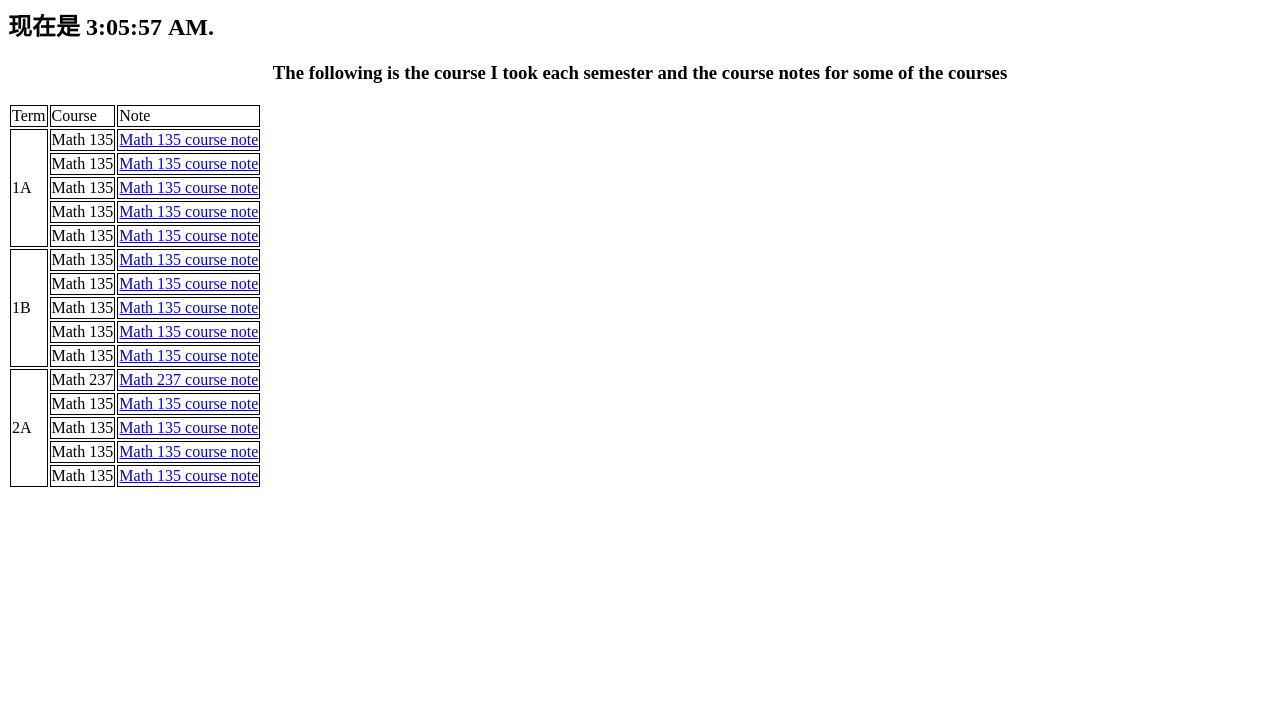
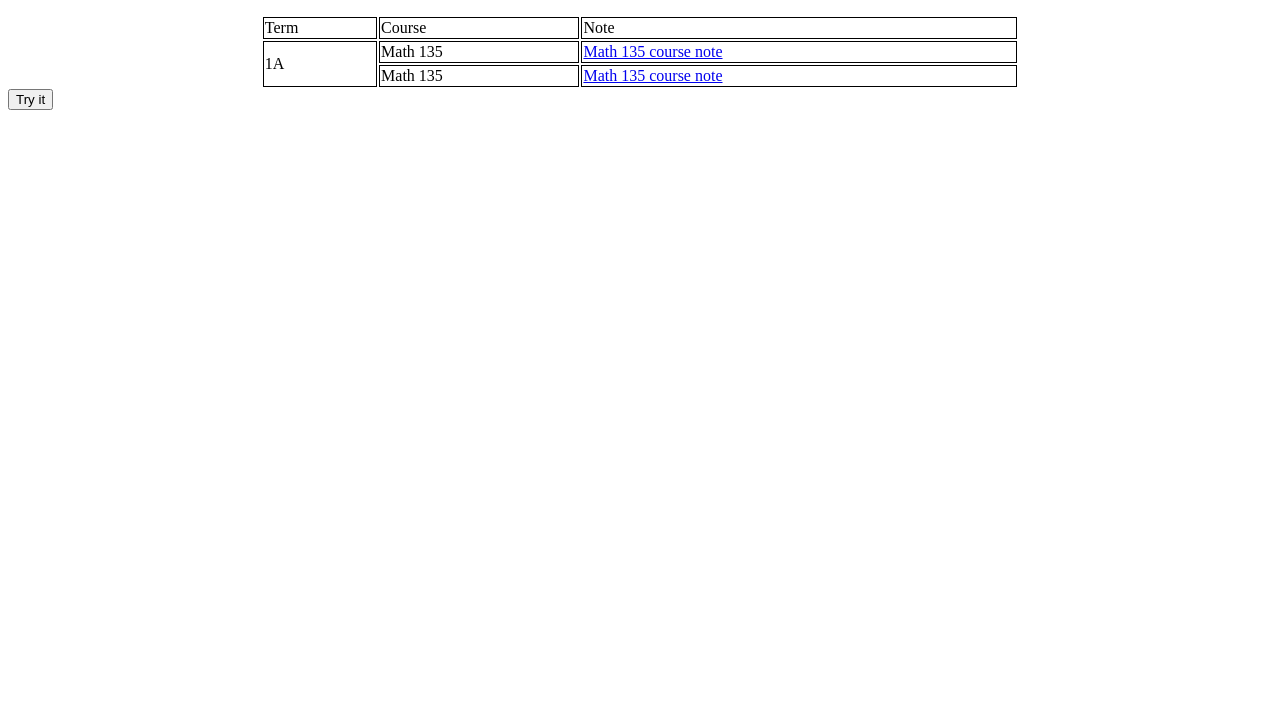
Before and after one commit to ChenxuanWei0428/My_web, a plain HTML site: page notes.html in a window 1280 px wide. Shown: the part 73-800 px from the top of the page. Drawn offline with nearby package versions, Linux system fonts and the light colour scheme.

Commit message:
small update

```diff
--- a/css/note_style.css
+++ b/css/note_style.css
@@ -4,4 +4,14 @@ td {
 
 #note_intro {
     text-align: center;
+    font-size: 24px;
 }
+
+#notes_table {
+    justify-content: center;
+    display: flex;
+}
+
+#notes_table table {
+    width: 60%;
+}
--- /dev/null
+++ b/js/notes.js
@@ -0,0 +1,9 @@
+function myFunction() {
+    const element = (
+        <div>
+            <h1>Hello, world!</h1>
+            <h2>现在是 {new Date().toLocaleTimeString()}.</h2>
+        </div>
+    );
+    return element
+}
--- a/notes.html
+++ b/notes.html
@@ -6,31 +6,26 @@
         <script src="https://cdn.staticfile.org/react/16.4.0/umd/react.development.js"></script>
         <script src="https://cdn.staticfile.org/react-dom/16.4.0/umd/react-dom.development.js"></script>
         <script src="https://cdn.staticfile.org/babel-standalone/6.26.0/babel.min.js"></script>
+        <script type="text/javascript" src="js/notes.js"></script>
     </head>
 
 
     <body>
 
         <div id="example"></div>
+        <div id = "note_intro">
+            <h3>The following is the course I took each semester and the course notes for each term
+        </div>
         <script type="text/babel">
-    function tick() {
-    const element = (
-        <div>
-        <h1>Hello, world!</h1>
-        <h2>现在是 {new Date().toLocaleTimeString()}.</h2>
-        </div>
-    );
+        function test() {
+            const element = myFunction();
             ReactDOM.render(
                 element,
                 document.getElementById('example')
             );
         }
-
-    setInterval(tick, 1000);
+        setInterval(test, 1000);
         </script>
-        <div id = "note_intro">
-            <h3>The following is the course I took each semester and the course notes for some of the courses
-        </div>
         <div id = "notes_table">
             <table>
                 <div id="table_header">
@@ -58,81 +53,9 @@
                             </div>
                         </tr>
                     </div>
-                    <div class="course">
-                        <tr>
-                            <div class="course_name">
-                                <td>Math 135</td>
                 </div>
-                            <div>
-                                <td><a href="./notes/Math135_course_note.pdf">Math 135 course note</a></td>
-                            </div>
-                        </tr>
-                    </div>
-                    <div class="course">
-                        <tr>
-                            <div class="course_name">
-                                <td>Math 135</td>
-                            </div>
-                            <div>
-                                <td><a href="./notes/Math135_course_note.pdf">Math 135 course note</a></td>
-                            </div>
-                        </tr>
-                    </div>
-                    <div class="course">
-                        <tr>
-                            <div class="course_name">
-                                <td>Math 135</td>
-                            </div>
-                            <div>
-                                <td><a href="./notes/Math135_course_note.pdf">Math 135 course note</a></td>
-                            </div>
-                        </tr>
-                    </div>
-                </div>
-                <tr>
-                    <td rowspan="5">1B</td>
-                    <td>Math 135</td>
-                    <td><a href="./notes/Math135_course_note.pdf">Math 135 course note</a></td>
-                </tr>
-                <tr>
-                    <td>Math 135</td>
-                    <td><a href="./notes/Math135_course_note.pdf">Math 135 course note</a></td>
-                </tr>
-                <tr>
-                    <td>Math 135</td>
-                    <td><a href="./notes/Math135_course_note.pdf">Math 135 course note</a></td>
-                </tr>
-                <tr>
-                    <td>Math 135</td>
-                    <td><a href="./notes/Math135_course_note.pdf">Math 135 course note</a></td>
-                </tr>
-                <tr>
-                    <td>Math 135</td>
-                    <td><a href="./notes/Math135_course_note.pdf">Math 135 course note</a></td>
-                </tr>
-                <tr>
-                    <td rowspan="5">2A</td>
-                    <td>Math 237</td>
-                    <td><a href="./notes/Math 237 course note.pdf">Math 237 course note</a></td>
-                </tr>
-                <tr>
-                    <td>Math 135</td>
-                    <td><a href="./notes/Math135_course_note.pdf">Math 135 course note</a></td>
-                </tr>
-                <tr>
-                    <td>Math 135</td>
-                    <td><a href="./notes/Math135_course_note.pdf">Math 135 course note</a></td>
-                </tr>
-                <tr>
-                    <td>Math 135</td>
-                    <td><a href="./notes/Math135_course_note.pdf">Math 135 course note</a></td>
-                </tr>
-                <tr>
-                    <td>Math 135</td>
-                    <td><a href="./notes/Math135_course_note.pdf">Math 135 course note</a></td>
-                </tr>
             </table>
         </div>
+        <button type="button" onclick="myFunction()">Try it</button>
     </body>
-
 </html>
```
Lines whose indentation alone changed are shown as unchanged.
